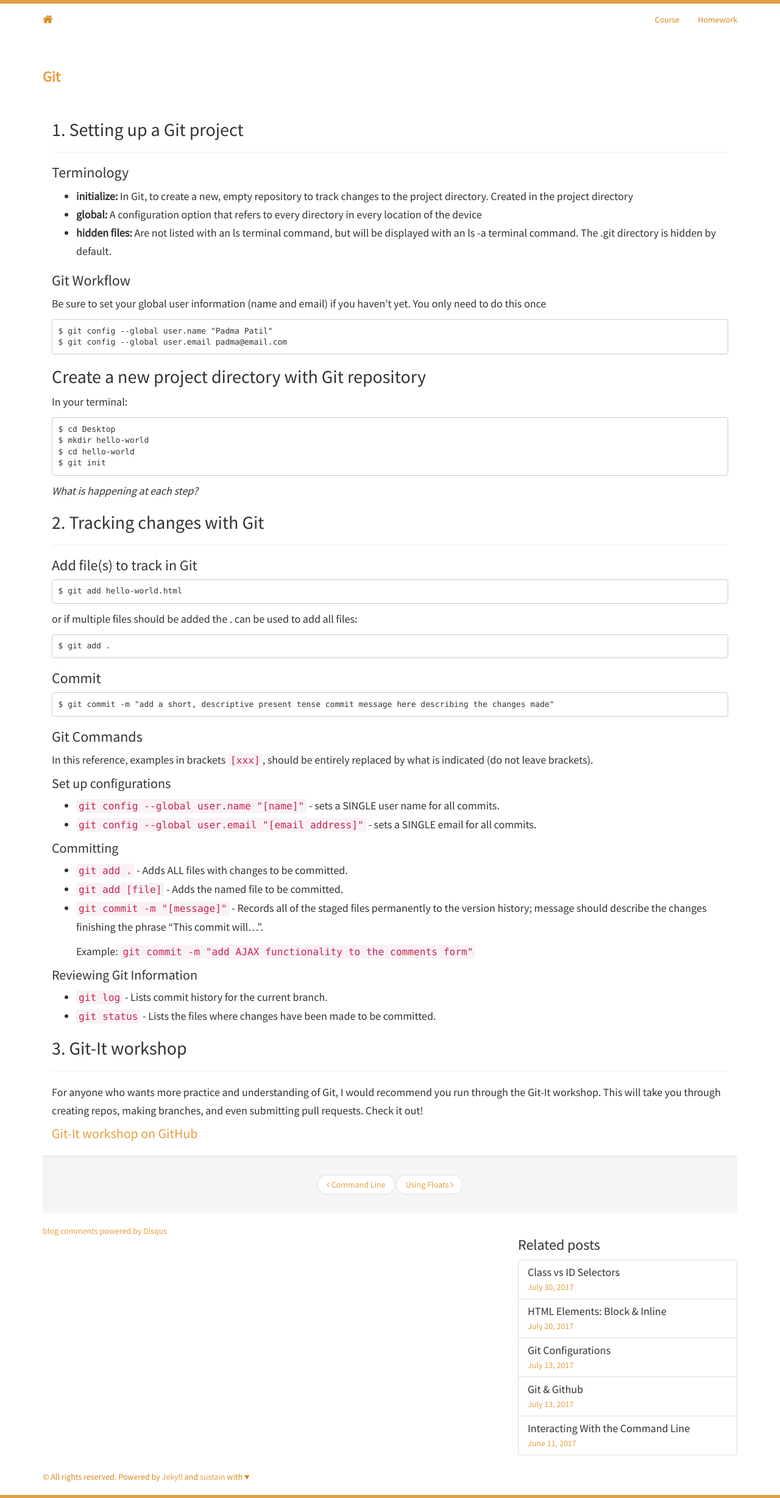
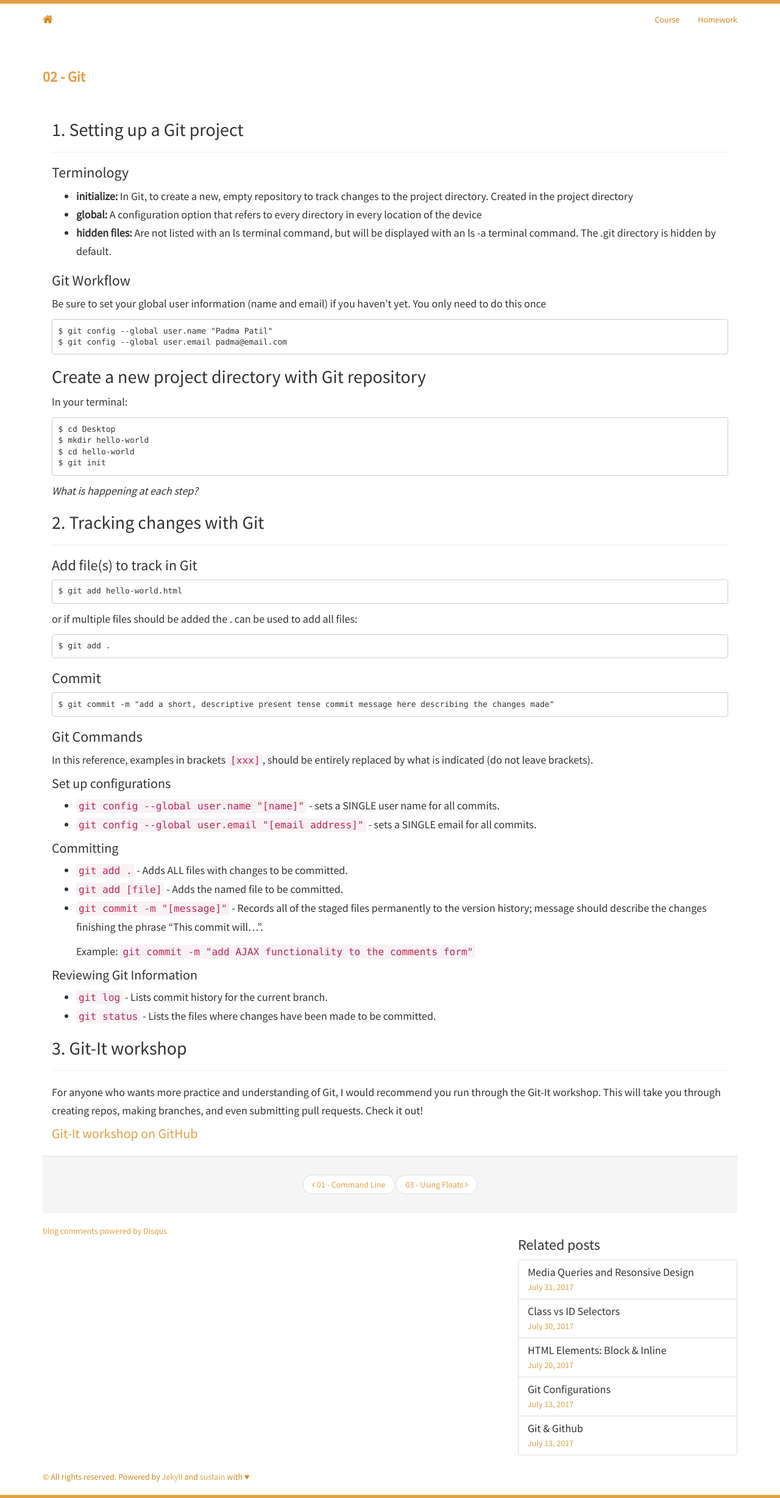
Before and after one commit to techmilldenton/intro-to-webdev, a Jekyll site: the page built from _homework/02_git.md, in a window 1280 px wide. Shown: the whole page at 61% size. Built offline with Jekyll 4.4.1, drawn with Linux system fonts in a browser that asks for light colours; nearby versions of some CDN libraries; comment, search, counter and statistics services are not loaded.

Commit message:
Add media queries course and homework

```diff
--- a/_homework/command-line.md
+++ b/_homework/01_command-line.md
@@ -1,6 +1,6 @@
 ---
 layout: post
-title: "Command Line"
+title: "01 - Command Line"
 icon: terminal
 ---
 ## Warm up
--- a/_homework/git.md
+++ b/_homework/02_git.md
@@ -1,6 +1,6 @@
 ---
 layout: post
-title: "Git"
+title: "02 - Git"
 icon: git
 ---
 
--- a/_homework/using_floats.md
+++ b/_homework/03_using_floats.md
@@ -1,6 +1,6 @@
 ---
 layout: post
-title: "Using Floats"
+title: "03 - Using Floats"
 ---
 
 Intro to Programming (Evening)  Git, HTML & CSS Practice: Using Floats
--- a/homework.html
+++ b/homework.html
@@ -5,7 +5,8 @@
 ---
 <div class="row">
 	{% for hw in site.homework %}
-	<div class="homework col-md-3">
+	<div class="col-md-3">
+        <div class="homework">
             <a href="{{ hw.url }}" class="link">
                 <div class="icon">
                     {% capture ic %}{% if hw.icon %}{{ hw.icon }}{% else %}file-text-o{% endif %}{% endcapture %}
@@ -15,5 +16,6 @@
                 <h3 class="title">{{ hw.title }}</h3>
             </a>
         </div>
+	</div>
 	{% endfor %}
 </div>
--- a/static/css/main.css
+++ b/static/css/main.css
@@ -180,12 +180,12 @@
   /* Homework */
 .homework {
     box-shadow: 0 2px 2px 0 rgba(0,0,0,0.14), 0 1px 5px 0 rgba(0,0,0,0.12), 0 3px 1px -2px rgba(0,0,0,0.2);
-    // border: 1px solid rgba(230, 158, 67, 0.5);
+    border: 1px solid rgba(230, 158, 67, 0.5);
     border-radius: 3px;
     text-align: center;
     padding: 1em 1em 0.5em;
     transition: all 0.5s;
-    margin-right: 1em;
+    margin-bottom: 1em;
 }
 .homework:hover {
     box-shadow: 0 3px 3px 0 rgba(0,0,0,0.14), 0 1px 7px 0 rgba(0,0,0,0.12), 0 3px 1px -1px rgba(0,0,0,0.2);
```
Also changed, not shown: _homework/04_media_queries.md (added, +19 -0 lines), _posts/2017-07-30-media-queries-and-resonsive-design.markdown (added, +57 -0 lines). Lines whose indentation alone changed are shown as unchanged.
